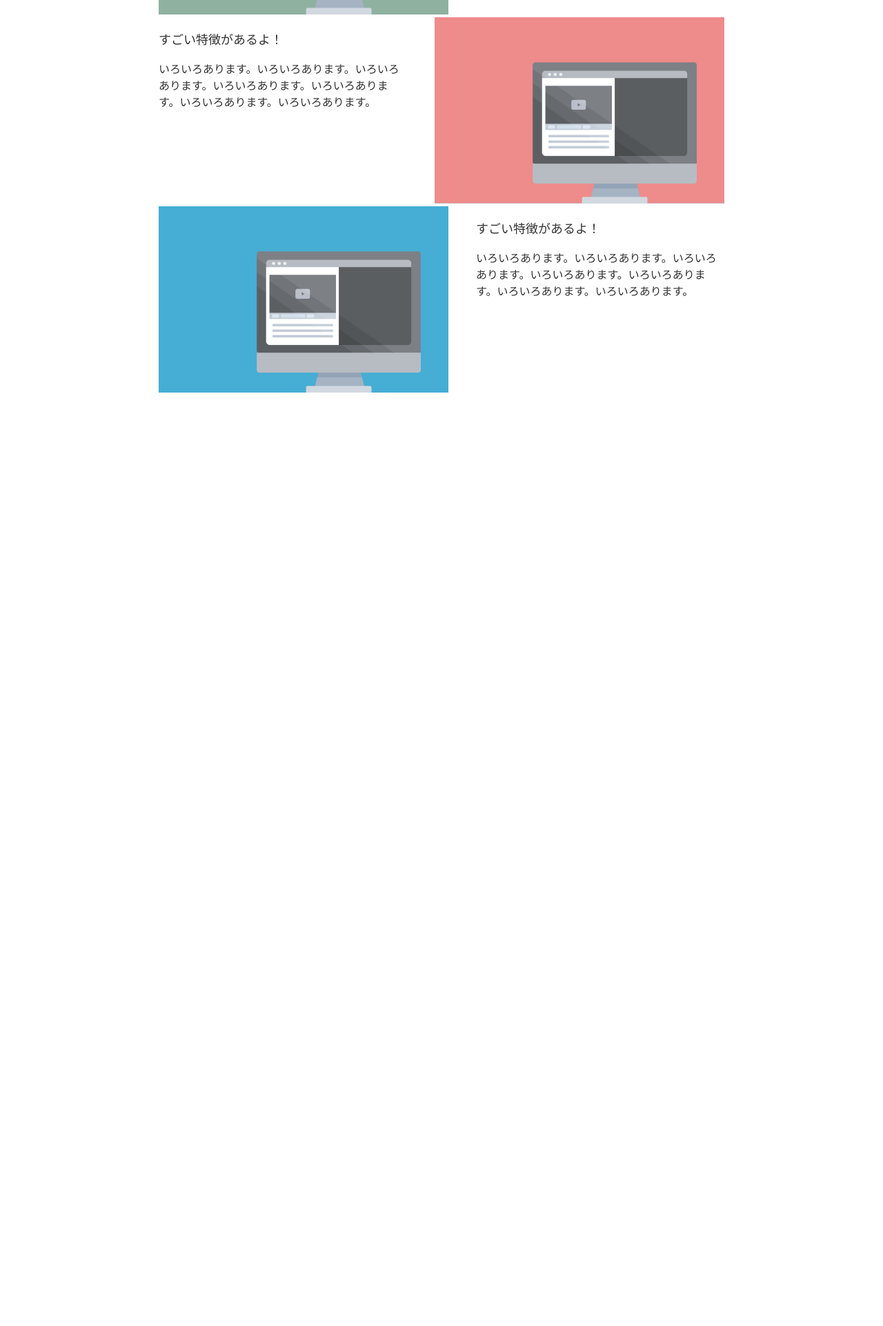
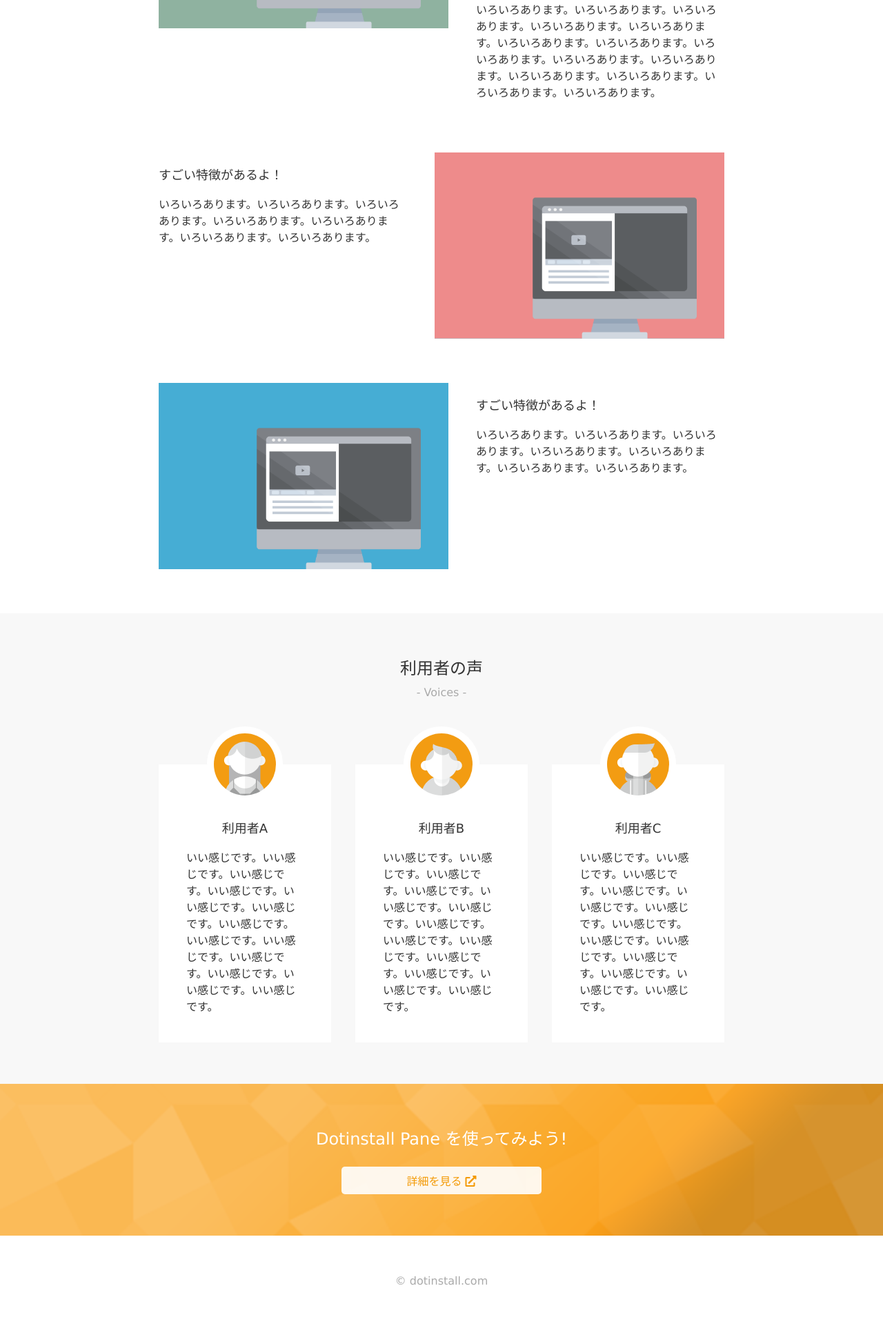
Before and after one commit to 2h0/til, a PHP site: page / in a window 1280 px wide. Shown: the part 720-2642 px from the top of the page at 69% size. Before the commit the page ends 1289 px from the top, so only its background shows below. Run offline with PHP 8.4, Linux system fonts and the light colour scheme; some libraries are stand-ins or nearby versions.

Commit message:
learned sec11-16

```diff
--- a/dotinstall/HTML-CSS/website_html_v3/MyDotinstallPane/css/styles.css
+++ b/dotinstall/HTML-CSS/website_html_v3/MyDotinstallPane/css/styles.css
@@ -21,6 +21,8 @@ body {
   text-align: center;
   font-weight: normal;
   font-size: 24px;
+  margin-bottom: 60px;
+  margin-top: 0;
 }
 
 .section-title::after {
@@ -29,6 +31,22 @@ body {
   font-size: 16px;
   color: #aaa;
   padding-top: 10px;
+}
+
+.btn {
+  display: inline-block;
+  width: 290px;
+  background: #fff;
+  color: #f39800;
+  text-align: center;
+  text-decoration: none;
+  padding: 8px 0;
+  border-radius: 5px;
+  opacity: 0.9;
+}
+
+.btn:hover {
+  opacity: 1.0;
 }
 
 /* header */
@@ -56,22 +74,6 @@ header img {
   right: 0;
 }
 
-.btn {
-  display: inline-block;
-  width: 290px;
-  background: #fff;
-  color: #f39800;
-  text-align: center;
-  text-decoration: none;
-  padding: 8px 0;
-  border-radius: 5px;
-  opacity: 0.9;
-}
-
-.btn:hover {
-  opacity: 1.0;
-}
-
 /* features */
 
 .feature h1 {
@@ -91,3 +93,68 @@ header img {
   float: left;
   padding-right: 40px;
 }
+
+.feature:not(:last-child) {
+  margin-bottom: 60px;
+}
+
+.feature {
+  overflow: hidden;
+}
+
+/* voices */
+
+.voices {
+  background: #f8f8f8;
+}
+
+.voices .flex {
+  display: flex;
+  justify-content: space-between;
+}
+
+.voice {
+  width: 250px;
+  background: #fff;
+  position: relative;
+  box-sizing: border-box;
+  padding: 60px 40px 25px;
+}
+
+.voice h1 {
+  text-align: center;
+  font-size: 18px;
+  font-weight: normal;
+}
+
+.voices .section-title {
+  margin-bottom: 95px;
+}
+
+.voice img {
+  border-radius: 50%;
+  border: 10px solid #fff;
+  position: absolute;
+  left: 0;
+  right: 0;
+  margin: 0 auto;
+  top: -55px;
+}
+
+/* call-to-action */
+
+.call-to-action {
+  text-align: center;
+}
+
+.call-to-action .section-title {
+  margin-bottom: 15px;
+}
+
+/* footer */
+
+footer {
+  padding: 40px 0;
+  text-align: center;
+  color: #aaa;
+}
--- a/dotinstall/HTML-CSS/website_html_v3/MyDotinstallPane/index.html
+++ b/dotinstall/HTML-CSS/website_html_v3/MyDotinstallPane/index.html
@@ -29,7 +29,7 @@
         <img src="img/feature1.png" width="420" height="270" alt="特徴1">
         <div class="desc">
           <h1>すごい特徴があるよ！</h1>
-          <p>いろいろあります。いろいろあります。いろいろあります。いろいろあります。いろいろあります。いろいろあります。いろいろあります。</p>
+          <p>いろいろあります。いろいろあります。いろいろあります。いろいろあります。いろいろあります。いろいろあります。いろいろあります。いろいろあります。いろいろあります。いろいろあります。いろいろあります。いろいろあります。いろいろあります。いろいろあります。いろいろあります。いろいろあります。いろいろあります。いろいろあります。いろいろあります。いろいろあります。いろいろあります。いろいろあります。いろいろあります。いろいろあります。いろいろあります。いろいろあります。いろいろあります。いろいろあります。いろいろあります。いろいろあります。いろいろあります。</p>
         </div>
       </section>
       <section class="feature">
@@ -46,9 +46,43 @@
           <p>いろいろあります。いろいろあります。いろいろあります。いろいろあります。いろいろあります。いろいろあります。いろいろあります。</p>
         </div>
       </section>
-
     </div>
   </section>
+
+  <section class="voices">
+    <div class="container">
+      <h1 data-subtitle="- Voices -" class ="section-title">利用者の声</h1>
+      <div class="flex">
+        <section class="voice">
+          <img src="img/user1.png" width="90" height="90" alt="利用者A">
+          <h1>利用者A</h1>
+          <p>いい感じです。いい感じです。いい感じです。いい感じです。いい感じです。いい感じです。いい感じです。いい感じです。いい感じです。いい感じです。いい感じです。いい感じです。いい感じです。</p>
+        </section>
+        <section class="voice">
+          <img src="img/user2.png" width="90" height="90" alt="利用者B">
+          <h1>利用者B</h1>
+          <p>いい感じです。いい感じです。いい感じです。いい感じです。いい感じです。いい感じです。いい感じです。いい感じです。いい感じです。いい感じです。いい感じです。いい感じです。いい感じです。</p>
+        </section>
+        <section class="voice">
+          <img src="img/user3.png" width="90" height="90" alt="利用者C">
+          <h1>利用者C</h1>
+          <p>いい感じです。いい感じです。いい感じです。いい感じです。いい感じです。いい感じです。いい感じです。いい感じです。いい感じです。いい感じです。いい感じです。いい感じです。いい感じです。</p>
+        </section>
+      </div>
+    </div>
+
+  </section>
+
+  <section class="call-to-action orange-bg">
+    <div class="container">
+      <h1 class="section-title">Dotinstall Pane を使ってみよう!</h1>
+      <a href="#" target="_blank" class="btn">詳細を見る <i class="fas fa-external-link-alt"></i></a>
+    </div>
+  </section>
+
+  <footer>
+    <p>&copy; dotinstall.com</p>
+  </footer>
 </body>
 
 </html>
```
Also changed, not shown: dotinstall/HTML-CSS/website_html_v3/memo.md (+39 -12 lines).
